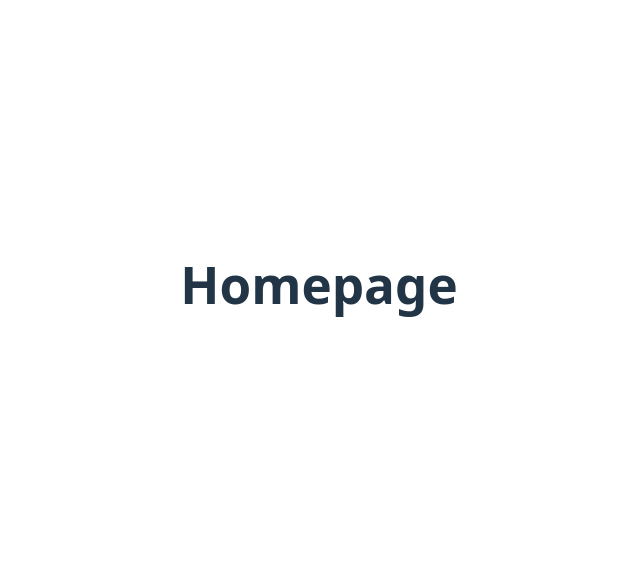
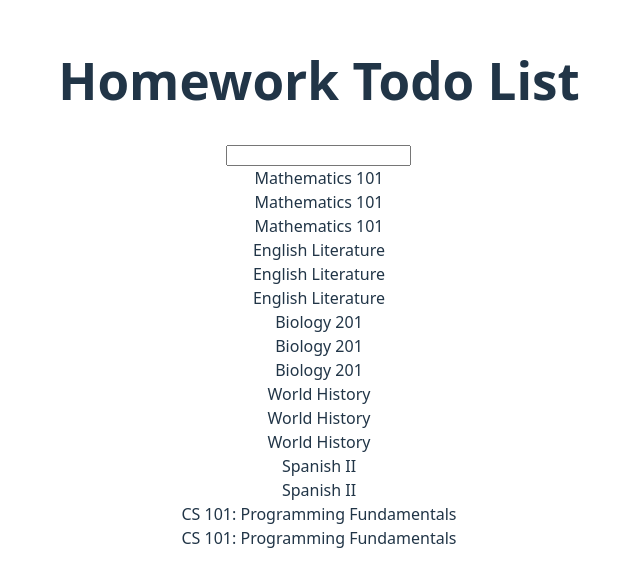
Before and after one commit to WendolynQuartey/HomeworkTodoApp, a React (Vite) app: page / in a window 1280 px wide. Shown: the part 116-702 px from the top of the page, without its empty margins (321-961 px from the left). Built offline with nearby package versions, Linux system fonts and the light colour scheme.

Commit message:
mapped through homework classes

```diff
--- a/src/components/Class.jsx
+++ b/src/components/Class.jsx
@@ -0,0 +1,16 @@
+import {homeworkTodos} from "../data/homeworkData.js";
+
+
+export default function Class(){
+   let classList = homeworkTodos.map(task => {
+      return <div>{task.class}</div>
+   });
+
+   return (
+      <>
+         {homeworkTodos.map(task => (
+            <div key={task.id}>{task.class}</div>
+         ))}
+      </>
+   )
+}
--- /dev/null
+++ b/src/components/CreateForm/AddItem.jsx
@@ -0,0 +1,3 @@
+export default function AddItem(){
+   return <input type="text" />
+}
--- /dev/null
+++ b/src/components/CreateForm/CreateForm.jsx
@@ -0,0 +1,5 @@
+import AddItem from "./AddItem.jsx"
+
+export default function CreateForm(){
+   return <h2></h2>
+}
--- a/src/components/Homepage.jsx
+++ b/src/components/Homepage.jsx
@@ -1,3 +1,13 @@
-export default function Homepage(){
-   return <h1>Homepage</h1>
+import Class from "./Class.jsx"
+import AddItem from "./CreateForm/AddItem.jsx"
+
+export default function Homepage() {
+
+   return (
+      <>
+      <h1>Homework Todo List</h1>
+         <AddItem />
+         <Class />
+      </>
+   )
 }
```
Also changed, not shown: src/data/homeworkData.js (renamed from src/data/homeworkTodo.js), 1 other file (tests, documents, lock files or other folders).
